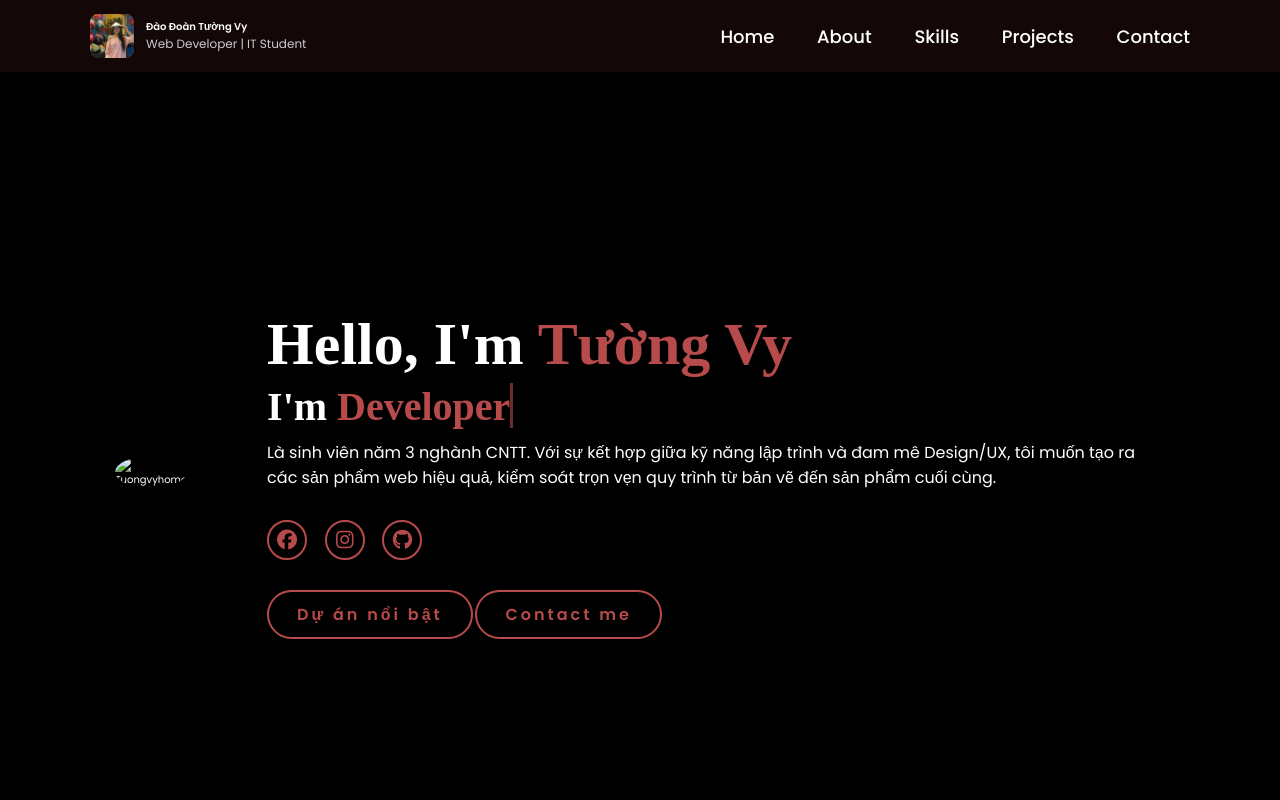
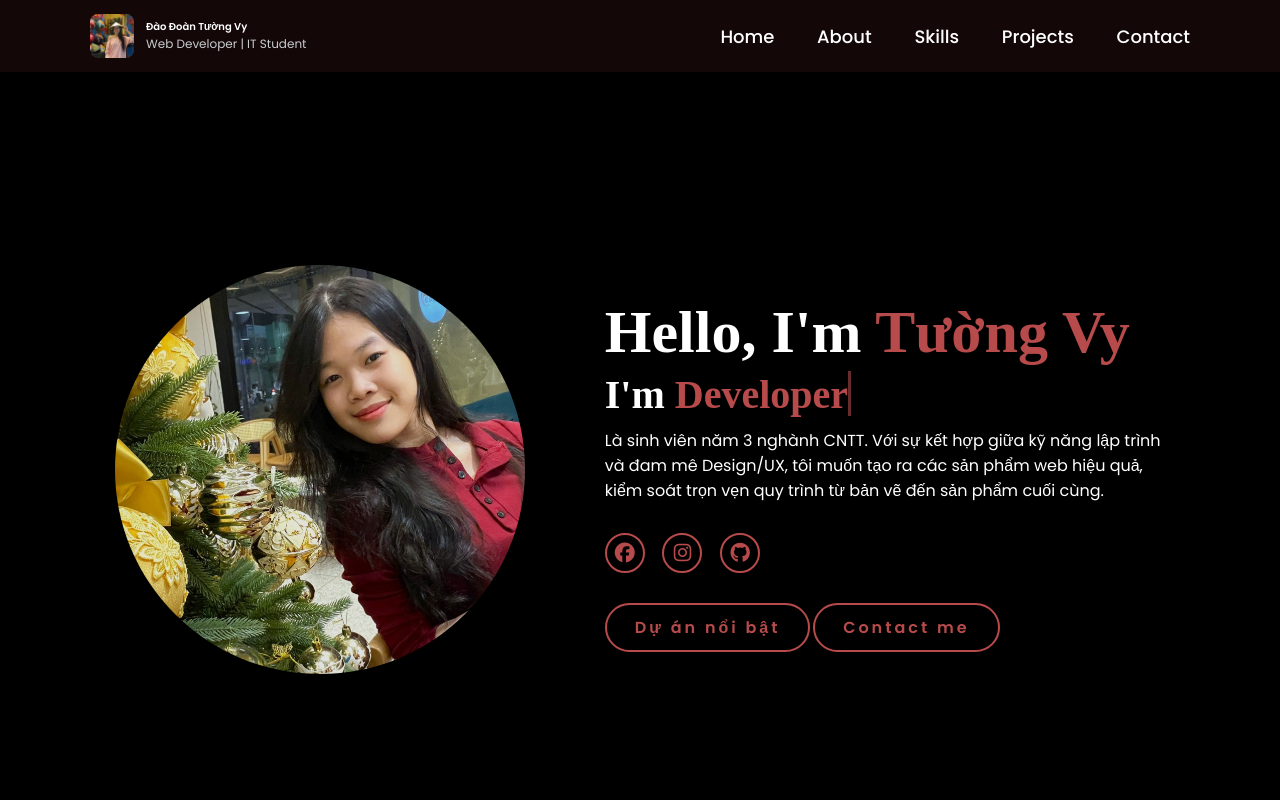
Before and after one commit to ddtuongvy/Portfolio_ddtuongvy, a plain HTML site: page index.html in a window 1280 px wide. Shown: the top 800 px of the page. Drawn offline with Linux system fonts and the light colour scheme; the site is published under a folder, as on GitHub Pages, so addresses that start at the root find nothing.

Commit message:
Update index.html

```diff
--- a/index.html
+++ b/index.html
@@ -34,7 +34,7 @@
     <main>
     <section class="home">
         <div class="home-img">
-            <img src="/hinhanh/2.jpg" alt="Tuongvyhome">
+            <img src="hinhanh/2.jpg" alt="Tuongvyhome">
         </div>
         <div class="home-content">
             <h1>Hello, I'm  <span>Tường Vy</span></h1>
```
